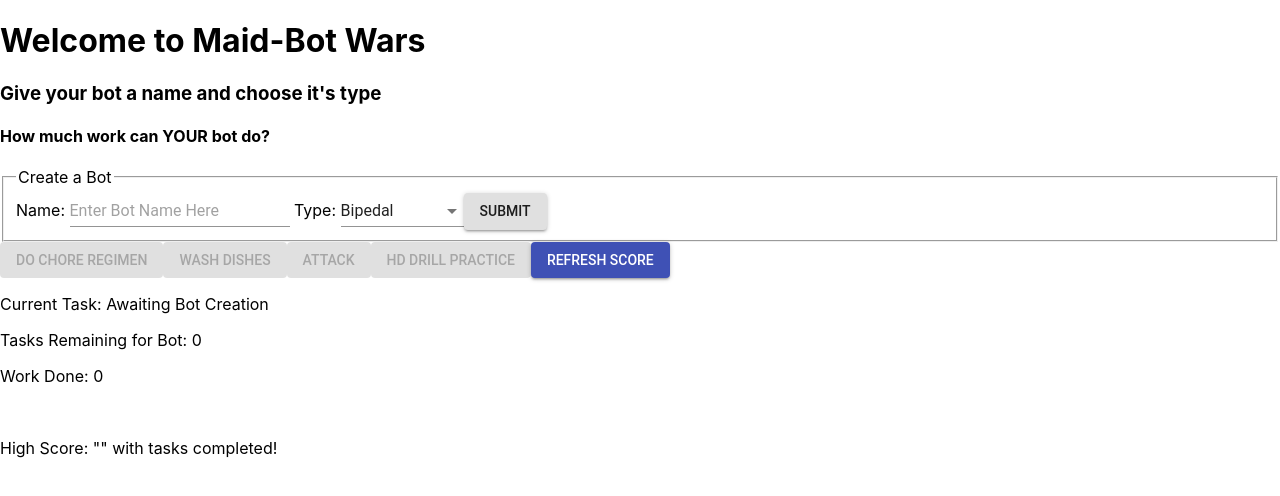
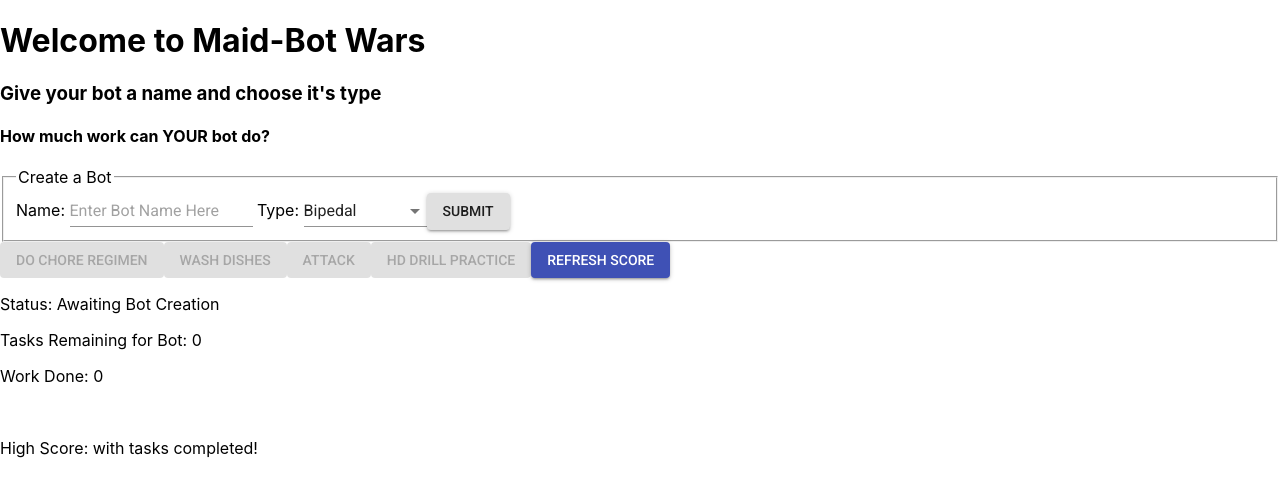
Before and after one commit to dashinja/maid-bot, a React (Create React App) app in the folder client/: page / in a window 1280 px wide. Shown: the top 496 px of the page. Built offline with nearby package versions, Linux system fonts and the light colour scheme; no server answers.

Commit message:
Proper ternary for High Score conditional rendering

```diff
--- a/client/public/index.html
+++ b/client/public/index.html
@@ -22,6 +22,9 @@
       work correctly both with client-side routing and a non-root public URL.
       Learn how to configure a non-root public URL by running `npm run build`.
     -->
+    <link rel="stylesheet"
+      href="https://fonts.googleapis.com/css?family=Roboto:300,400,500">
+
     <title>Maid-Bot Wars</title>
   </head>
   <body>
--- a/client/src/App.js
+++ b/client/src/App.js
@@ -9,8 +9,7 @@ import ScoreBanner from './Components/ScoreBanner'
 import Input from '@material-ui/core/Input'
 import Select from '@material-ui/core/Select'
 import Button from '@material-ui/core/Button'
-import TaskBanner from "./Components/TaskBanner"
-
+import TaskBanner from './Components/TaskBanner'
 
 let createdBots = []
 console.log('createdBots value on page load:', [createdBots])
@@ -25,8 +24,8 @@ class App extends Component {
     choreList: '',
     isDisabled: true,
     score: 'high score',
-    progressInterval: 20,
-    semiPermaName: "Bot"
+    progressInterval: 0,
+    semiPermaName: 'Bot',
   }
 
   componentDidMount() {
@@ -35,14 +34,13 @@ class App extends Component {
 
   createBot = e => {
     e.preventDefault()
-
     if (this.state.botName === '') {
       return console.error('Must enter a Robot Name!')
     }
 
     this.setState(prevState => ({
       workDone: prevState.workDone + 5,
-      semiPermaName: this.state.botName
+      semiPermaName: this.state.botName,
     }))
 
     createdBots.push(new Destroyer(this.state.botName, this.state.botType))
@@ -65,6 +63,8 @@ class App extends Component {
           botName: '',
           botType: 'Bipedal',
         })
+        this.getScores()
+
       })
       .catch(err => console.log(err))
 
@@ -74,7 +74,7 @@ class App extends Component {
   doSingleAction = e => {
     e.preventDefault()
     const name = e.target.name
-    console.log("name:", name)
+    console.log('name:', name)
     // Reflects 1 task added for current bot
     this.setState(prevState => ({
       workDone: prevState.workDone + 1,
@@ -82,14 +82,13 @@ class App extends Component {
     }))
     const tasks = []
     tasks.push(e.target.name)
-    console.log("tasks", tasks)
+    console.log('tasks', tasks)
     let data = {
       name,
       workDone: this.state.workDone,
       botName: createdBots[createdBots.length - 1].name,
     }
     this.executioner(tasks, [createdBots][[createdBots].length - 1])
-
 
     axios
       .post('/api/bot/score', data)
@@ -145,9 +144,6 @@ class App extends Component {
   // Make sure pass an array, even if an array of one element
   executioner(array, bot) {
     if (array[0] && bot[array[0]]) {
-      this.setState(prevState => ({
-        progressInterval: prevState.progressInterval + 20
-      }))
       this.setState({ nextTask: array.length })
       console.log('\n', bot[array[0]]().description)
       this.setState({ currentTask: bot[array[0]]().description })
@@ -155,19 +151,24 @@ class App extends Component {
         console.log(`\n${bot.name} Finished the Task`)
         let nextArray = array.slice(1)
         console.log('Remaining Tasks:', nextArray)
-        this.setState({ nextTask: nextArray.length })
+        // this.setState({ nextTask: nextArray.length })
+        this.setState(prevState => ({
+          nextTask: nextArray.length,
+          progressInterval: prevState.progressInterval + 1,
+        }))
         this.executioner(nextArray, bot)
       }, bot[array[0]]().eta)
     } else {
       console.log(`${bot.name} completed all tasks!`)
       this.setState({
-        currentTask: `${bot.name} completed all tasks!` || `All Tasks Complete!`,
-        progressInterval: 0
+        currentTask:
+          `${bot.name} completed all tasks!` || `All Tasks Complete!`,
       })
     }
   }
 
   getScores() {
+    // Retrieves highest score only
     axios
       .get('/api/bot/score')
       .then(allScores => {
@@ -261,11 +262,8 @@ class App extends Component {
               value="Submit"
               variant="contained"
             /> */}
-            <Button
-              type="submit"
-              variant="contained"
-            >
-            Submit
+            <Button type="submit" variant="contained">
+              Submit
             </Button>
           </fieldset>
         </form>
@@ -300,17 +298,23 @@ class App extends Component {
           text="Refresh Score"
           name="N/A"
           onClick={this.getScores}
-          clickable={true}
           color="primary"
         />
-        <Banner title="Current Task" value={this.state.currentTask} />
-        <TaskBanner title={`Tasks Remaining for ${this.state.semiPermaName}`} value={this.state.nextTask} />
-        <Banner title="Work Done" value={this.state.workDone} />
+        <Banner title="Status" value={this.state.currentTask} />
+        <TaskBanner
+          title={`Tasks Remaining for ${this.state.semiPermaName}`}
+          value={this.state.nextTask}
+        />
+        <Banner title="Work Done" value={this.state.progressInterval} />
         <br />
         <ScoreBanner
           title="High Score"
-          value={this.state.score[0].workDone}
-          name={this.state.score[0].name}
+          value={
+            this.state.score === 'N/A' ? 'any' : this.state.score[0].workDone
+          }
+          name={
+            this.state.score === 'N/A' ? `No-Bot-y` : this.state.score[0].name
+          }
         />
       </>
     )
--- a/client/src/Components/ScoreBanner.js
+++ b/client/src/Components/ScoreBanner.js
@@ -4,7 +4,7 @@ export default function ScoreBanner(props) {
   return (
     <div>
       <p>
-        {props.title}: <span>"{props.name}" with {props.value} tasks completed!</span>
+        {props.title}: <span><strong>{props.name}</strong> with {props.value} tasks completed!</span>
       </p>
     </div>
   )
```
Also changed, not shown: 1 other file (tests, documents, lock files or other folders).
